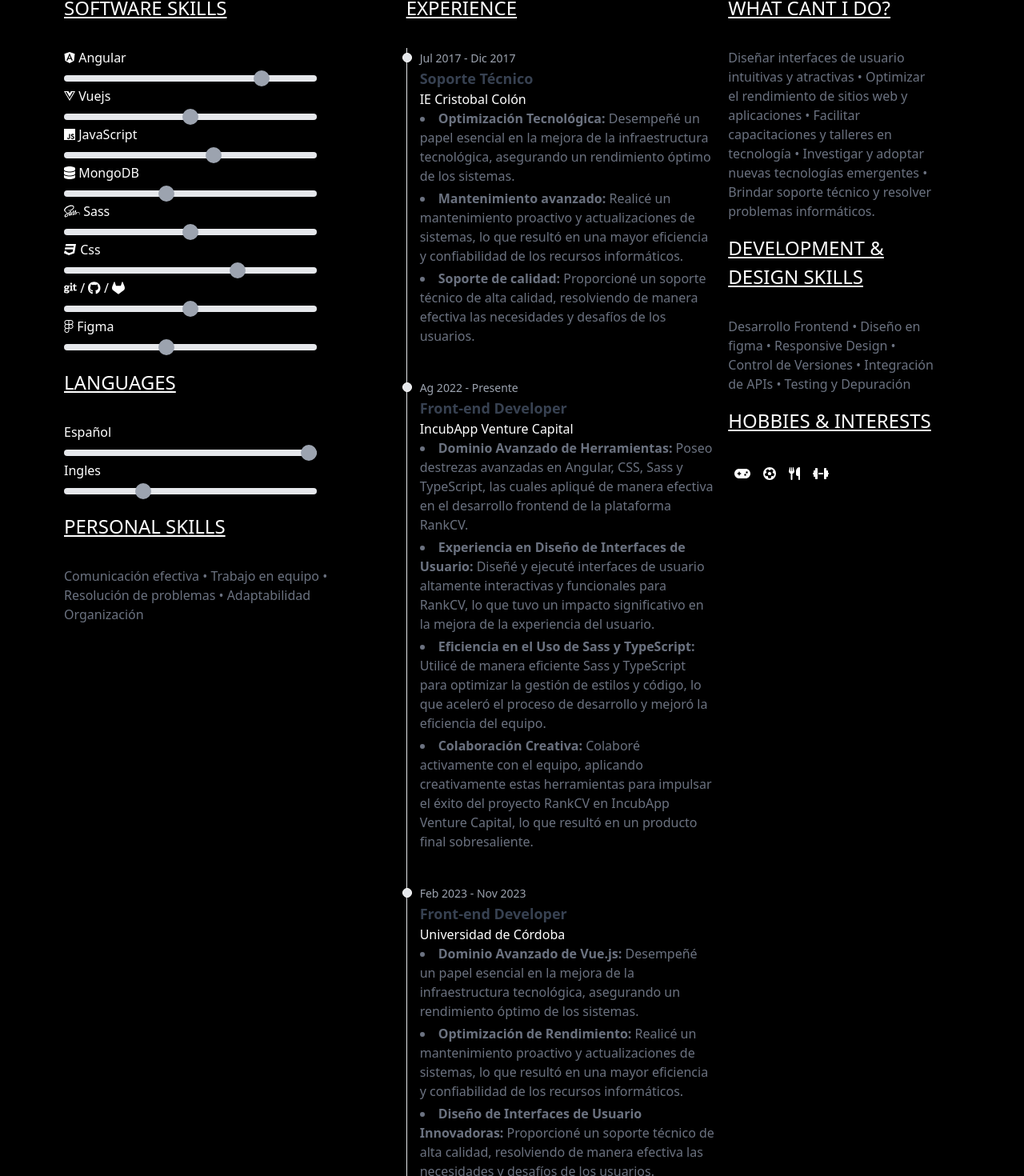
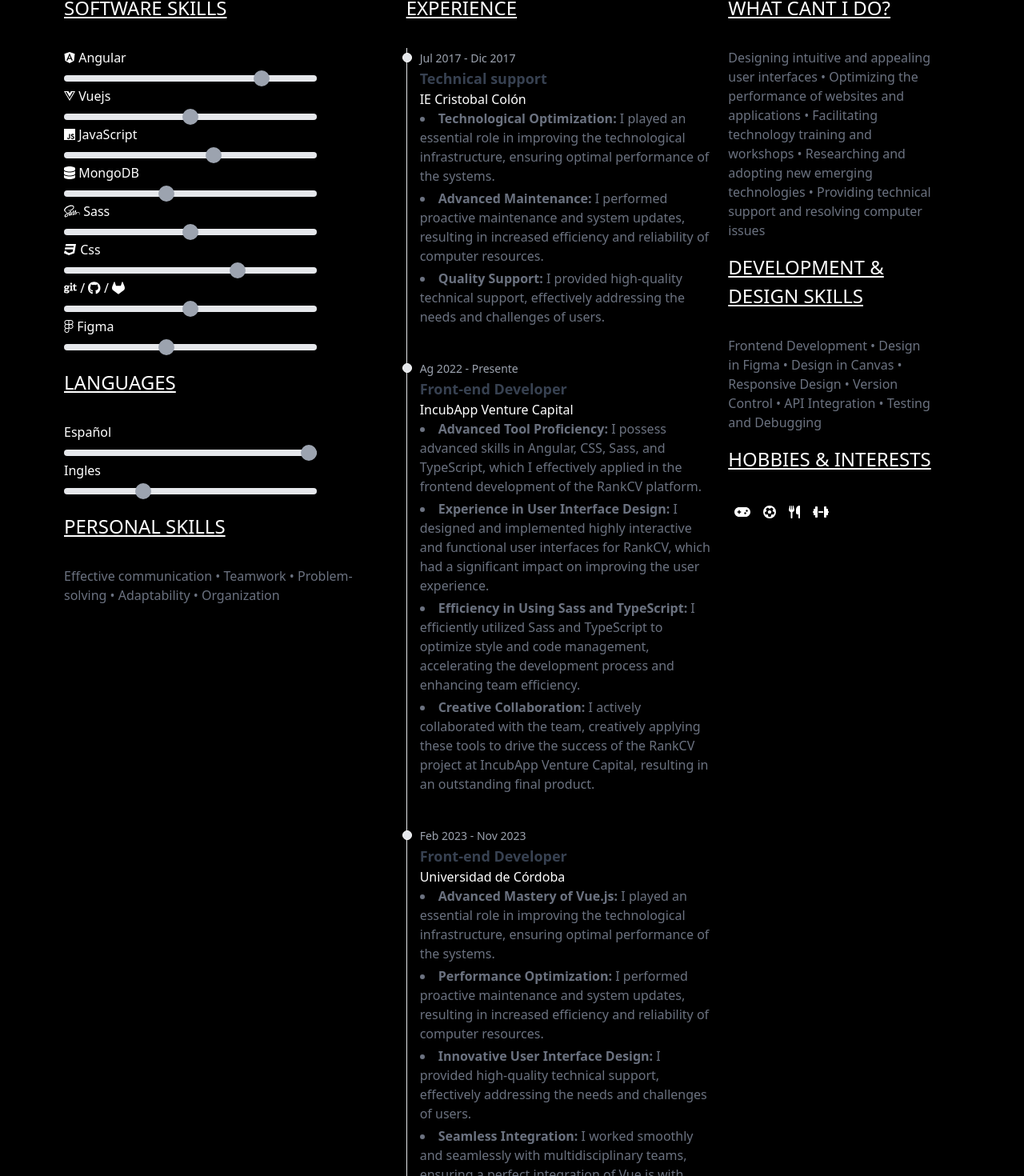
Before and after one commit to JFlorezBurgos/myPortfolio, an Angular app: page /summary in a window 1280 px wide. Shown: the part 108-1578 px from the top of the page at 80% size. Built offline with nearby package versions, Linux system fonts and the light colour scheme.

Commit message:
ajuste 5 - new project

```diff
--- a/angular.json
+++ b/angular.json
@@ -26,7 +26,12 @@
             "tsConfig": "tsconfig.app.json",
             "assets": [
               "src/favicon.ico",
-              "src/assets"
+              "src/assets",
+              {
+                "glob": "_redirects",
+                "input": "src",
+                "output": "/"
+              }
             ],
             "styles": [
               "node_modules/@fortawesome/fontawesome-free/css/all.css",
--- a/src/app/home/pages/portfolio/portfolio.component.css
+++ b/src/app/home/pages/portfolio/portfolio.component.css
@@ -90,19 +90,19 @@
 }
 
 .card.project-1:hover{
-  background-color: #ddc809;
+  background-color: #5C71AE;
 }
 
 .card.project-2:hover{
-  background-color: #1DB954;
+  background-color: #132D46;
 }
 
 .card.project-3:hover{
-  background-color: #960909;
+  background-color: #01C38E;
 }
 
 .card.project-4:hover{
-  background-color: #260c85;
+  background-color: #41AEC1;
 }
 
 .card-projects{
--- a/src/app/home/pages/portfolio/portfolio.component.ts
+++ b/src/app/home/pages/portfolio/portfolio.component.ts
@@ -19,6 +19,13 @@
       isExpanded: false
     },
     {
+      title: 'CardApp Unicordoba',
+      description: 'This project presents a digital solution for the management of student IDs at the "Universidad de Córdoba", including a mobile application and a web page. The administrative page of the application was created in Angular, highlighting my expertise as a frontend developer. By utilizing a cloud-based architecture, flexibility, scalability, and security in the process are ensured. The goal is to enhance the student experience and optimize institutional efficiency in ID management.',
+      linkGitHub:'https://github.com/JFlorezBurgos/card-app-unicordoba',
+      pageLink:'https://repositorio.unicordoba.edu.co/entities/publication/80971971-deca-486f-95d4-260ece2e57e8',
+      isExpanded: false
+    },
+    {
       title: 'Spotify Clone',
       description: "This project involved creating a simplified replica of Spotify using HTML, CSS, and JavaScript. The main idea was to design an interface similar to Spotify's to explore how the platform would look and feel. Although the project was basic, it allowed for practice and familiarity with the web technologies used.",
       linkGitHub:'https://github.com/JFlorezBurgos/clone-spotify-jg',
@@ -26,17 +33,12 @@
       isExpanded: false
     },
     {
-      title: 'Project 3',
-      description: 'Description Project 3',
+      title: 'Project 4',
+      description: '...',
       linkGitHub:'#',
       pageLink:'#',
-      isExpanded: false },
-    {
-      title: 'Project 4',
-      description: 'Description Project 3',
-      linkGitHub:'#',
-      pageLink:'#',
-      isExpanded: false },
+      isExpanded: false
+    },
 
   ];
 
--- a/src/app/home/pages/summary/summary.component.html
+++ b/src/app/home/pages/summary/summary.component.html
@@ -5,28 +5,85 @@
       <div class="summary-softwares">
         <ul>
           <li>
-            <i class="fa-brands fa-angular"></i> Angular  <input id="disabled-range" type="range" value="80" class="w-full h-2 bg-gray-200 rounded-lg appearance-none  dark:bg-gray-700" disabled>
+            <i class="fa-brands fa-angular"></i> Angular
+            <input
+              id="disabled-range"
+              type="range"
+              value="80"
+              class="w-full h-2 bg-gray-200 rounded-lg appearance-none dark:bg-gray-700"
+              disabled
+            />
           </li>
           <li>
-            <i class="fa-brands fa-vuejs"></i> Vuejs <input id="disabled-range" type="range" value="50" class="w-full h-2 bg-gray-200 rounded-lg appearance-none  dark:bg-gray-700" disabled>
+            <i class="fa-brands fa-vuejs"></i> Vuejs
+            <input
+              id="disabled-range"
+              type="range"
+              value="50"
+              class="w-full h-2 bg-gray-200 rounded-lg appearance-none dark:bg-gray-700"
+              disabled
+            />
           </li>
           <li>
-            <i class="fa-brands fa-js"></i> JavaScript <input id="disabled-range" type="range" value="60" class="w-full h-2 bg-gray-200 rounded-lg appearance-none  dark:bg-gray-700" disabled>
+            <i class="fa-brands fa-js"></i> JavaScript
+            <input
+              id="disabled-range"
+              type="range"
+              value="60"
+              class="w-full h-2 bg-gray-200 rounded-lg appearance-none dark:bg-gray-700"
+              disabled
+            />
           </li>
           <li>
-            <i class="fa-solid fa-database"></i> MongoDB<input id="disabled-range" type="range" value="40" class="w-full h-2 bg-gray-200 rounded-lg appearance-none  dark:bg-gray-700" disabled>
+            <i class="fa-solid fa-database"></i> MongoDB<input
+              id="disabled-range"
+              type="range"
+              value="40"
+              class="w-full h-2 bg-gray-200 rounded-lg appearance-none dark:bg-gray-700"
+              disabled
+            />
           </li>
           <li>
-            <i class="fa-brands fa-sass"></i> Sass <input id="disabled-range" type="range" value="50" class="w-full h-2 bg-gray-200 rounded-lg appearance-none  dark:bg-gray-700" disabled>
+            <i class="fa-brands fa-sass"></i> Sass
+            <input
+              id="disabled-range"
+              type="range"
+              value="50"
+              class="w-full h-2 bg-gray-200 rounded-lg appearance-none dark:bg-gray-700"
+              disabled
+            />
           </li>
           <li>
-            <i class="fa-brands fa-css3"></i> Css <input id="disabled-range" type="range" value="70" class="w-full h-2 bg-gray-200 rounded-lg appearance-none  dark:bg-gray-700" disabled>
+            <i class="fa-brands fa-css3"></i> Css
+            <input
+              id="disabled-range"
+              type="range"
+              value="70"
+              class="w-full h-2 bg-gray-200 rounded-lg appearance-none dark:bg-gray-700"
+              disabled
+            />
           </li>
           <li>
-            <i class="fa-brands fa-git"></i> / <i class="fa-brands fa-github"></i> / <i class="fa-brands fa-gitlab"></i><input id="disabled-range" type="range" value="50" class="w-full h-2 bg-gray-200 rounded-lg appearance-none  dark:bg-gray-700" disabled>
+            <i class="fa-brands fa-git"></i> /
+            <i class="fa-brands fa-github"></i> /
+            <i class="fa-brands fa-gitlab"></i
+            ><input
+              id="disabled-range"
+              type="range"
+              value="50"
+              class="w-full h-2 bg-gray-200 rounded-lg appearance-none dark:bg-gray-700"
+              disabled
+            />
           </li>
           <li>
-            <i class="fa-brands fa-figma"></i> Figma <input id="disabled-range" type="range" value="40" class="w-full h-2 bg-gray-200 rounded-lg appearance-none  dark:bg-gray-700" disabled>
+            <i class="fa-brands fa-figma"></i> Figma
+            <input
+              id="disabled-range"
+              type="range"
+              value="40"
+              class="w-full h-2 bg-gray-200 rounded-lg appearance-none dark:bg-gray-700"
+              disabled
+            />
           </li>
         </ul>
       </div>
@@ -35,10 +92,24 @@
         <div class="summary-softwares">
           <ul>
             <li>
-              Español <input id="disabled-range" type="range" value="100" class="w-full h-2 bg-gray-200 rounded-lg appearance-none  dark:bg-gray-700" disabled>
+              Español
+              <input
+                id="disabled-range"
+                type="range"
+                value="100"
+                class="w-full h-2 bg-gray-200 rounded-lg appearance-none dark:bg-gray-700"
+                disabled
+              />
             </li>
             <li>
-              Ingles <input id="disabled-range" type="range" value="30" class="w-full h-2 bg-gray-200 rounded-lg appearance-none  dark:bg-gray-700" disabled>
+              Ingles
+              <input
+                id="disabled-range"
+                type="range"
+                value="30"
+                class="w-full h-2 bg-gray-200 rounded-lg appearance-none dark:bg-gray-700"
+                disabled
+              />
             </li>
           </ul>
         </div>
@@ -46,7 +117,10 @@
       <div class="summary-content-personal-skills">
         <h1>PERSONAL SKILLS</h1>
         <div class="summary-education">
-          <h2 class="text-gray-500">Comunicación efectiva • Trabajo en equipo • Resolución de problemas • Adaptabilidad Organización</h2>
+          <h2 class="text-gray-500">
+            Effective communication • Teamwork • Problem-solving • Adaptability
+            • Organization
+          </h2>
         </div>
       </div>
     </div>
@@ -56,75 +130,116 @@
       <div class="experience-list">
         <ol class="relative border-s border-gray-200 dark:border-gray-700">
           <li class="mb-10 ms-4">
-              <div class="absolute w-3 h-3 bg-gray-200 rounded-full mt-1.5 -start-1.5 border border-white dark:border-gray-900 dark:bg-gray-700"></div>
-              <time class="mb-1 text-sm font-normal leading-none text-gray-400 dark:text-gray-500">Jul 2017 - Dic 2017</time>
-              <h3 class="text-lg font-semibold text-gray-700 dark:text-white">Soporte Técnico</h3>
-              <h4 class="font-medium  dark:text-gray-500">IE Cristobal Colón</h4>
-              <ul class="max-w-md space-y-1 text-gray-500 list-disc list-inside dark:text-gray-400">
+            <div
+              class="absolute w-3 h-3 bg-gray-200 rounded-full mt-1.5 -start-1.5 border border-white dark:border-gray-900 dark:bg-gray-700"
+            ></div>
+            <time
+              class="mb-1 text-sm font-normal leading-none text-gray-400 dark:text-gray-500"
+              >Jul 2017 - Dic 2017</time
+            >
+            <h3 class="text-lg font-semibold text-gray-700 dark:text-white">
+              Technical support
+            </h3>
+            <h4 class="font-medium dark:text-gray-500">IE Cristobal Colón</h4>
+            <ul
+              class="max-w-md space-y-1 text-gray-500 list-disc list-inside dark:text-gray-400"
+            >
               <li>
-                 <b>Optimización Tecnológica: </b>  Desempeñé un papel esencial en la mejora de la infraestructura
-                  tecnológica, asegurando un rendimiento óptimo de los sistemas.
+                <b>Technological Optimization:</b> I played an essential role in
+                improving the technological infrastructure, ensuring optimal
+                performance of the systems.
               </li>
               <li>
-                  <b>Mantenimiento avanzado:</b>  Realicé un mantenimiento proactivo y actualizaciones de sistemas,
-                  lo que resultó en una mayor eficiencia y confiabilidad de los recursos informáticos.
+                <b>Advanced Maintenance:</b> I performed proactive maintenance
+                and system updates, resulting in increased efficiency and
+                reliability of computer resources.
               </li>
               <li>
-                  <b>Soporte de calidad: </b>  Proporcioné un soporte técnico de alta calidad, resolviendo de manera
-                  efectiva las necesidades y desafíos de los usuarios.
+                <b>Quality Support:</b> I provided high-quality technical
+                support, effectively addressing the needs and challenges of
+                users.
               </li>
             </ul>
           </li>
           <li class="mb-10 ms-4">
-              <div class="absolute w-3 h-3 bg-gray-200 rounded-full mt-1.5 -start-1.5 border border-white dark:border-gray-900 dark:bg-gray-700"></div>
-              <time class="mb-1 text-sm font-normal leading-none text-gray-400 dark:text-gray-500">Ag 2022 - Presente</time>
-              <h3 class="text-lg font-semibold text-gray-700 dark:text-white">Front-end Developer</h3>
-              <h4 class="font-medium  dark:text-gray-500">IncubApp Venture Capital</h4>
-              <ul class="max-w-md space-y-1 text-gray-500 list-disc list-inside dark:text-gray-400">
+            <div
+              class="absolute w-3 h-3 bg-gray-200 rounded-full mt-1.5 -start-1.5 border border-white dark:border-gray-900 dark:bg-gray-700"
+            ></div>
+            <time
+              class="mb-1 text-sm font-normal leading-none text-gray-400 dark:text-gray-500"
+              >Ag 2022 - Presente</time
+            >
+            <h3 class="text-lg font-semibold text-gray-700 dark:text-white">
+              Front-end Developer
+            </h3>
+            <h4 class="font-medium dark:text-gray-500">
+              IncubApp Venture Capital
+            </h4>
+            <ul
+              class="max-w-md space-y-1 text-gray-500 list-disc list-inside dark:text-gray-400"
+            >
               <li>
-                 <b>Dominio Avanzado de Herramientas:</b>  Poseo destrezas avanzadas en Angular, CSS, Sass y
-                 TypeScript, las cuales apliqué de manera efectiva en el desarrollo frontend de la plataforma
-                 RankCV.
+                <b>Advanced Tool Proficiency:</b> I possess advanced skills in
+                Angular, CSS, Sass, and TypeScript, which I effectively applied
+                in the frontend development of the RankCV platform.
               </li>
               <li>
-                  <b>Experiencia en Diseño de Interfaces de Usuario:</b>  Diseñé y ejecuté interfaces de usuario
-                  altamente interactivas y funcionales para RankCV, lo que tuvo un impacto significativo en la
-                  mejora de la experiencia del usuario.
+                <b>Experience in User Interface Design:</b> I designed and
+                implemented highly interactive and functional user interfaces
+                for RankCV, which had a significant impact on improving the user
+                experience.
               </li>
               <li>
-                  <b>Eficiencia en el Uso de Sass y TypeScript: </b>   Utilicé de manera eficiente Sass y TypeScript
-                  para optimizar la gestión de estilos y código, lo que aceleró el proceso de desarrollo y
-                  mejoró la eficiencia del equipo.
+                <b>Efficiency in Using Sass and TypeScript:</b> I efficiently
+                utilized Sass and TypeScript to optimize style and code
+                management, accelerating the development process and enhancing
+                team efficiency.
               </li>
               <li>
-                  <b>Colaboración Creativa: </b>   Colaboré activamente con el equipo, aplicando creativamente
-                  estas herramientas para impulsar el éxito del proyecto RankCV en IncubApp Venture
-                  Capital, lo que resultó en un producto final sobresaliente.
+                <b>Creative Collaboration:</b> I actively collaborated with the
+                team, creatively applying these tools to drive the success of
+                the RankCV project at IncubApp Venture Capital, resulting in an
+                outstanding final product.
               </li>
             </ul>
           </li>
           <li class="ms-4">
-              <div class="absolute w-3 h-3 bg-gray-200 rounded-full mt-1.5 -start-1.5 border border-white dark:border-gray-900 dark:bg-gray-700"></div>
-              <time class="mb-1 text-sm font-normal leading-none text-gray-400 dark:text-gray-500">Feb 2023 - Nov 2023</time>
-              <h3 class="text-lg font-semibold text-gray-700 dark:text-white">Front-end Developer </h3>
-              <h4 class="font-medium  dark:text-gray-500">Universidad de Córdoba</h4>
-              <ul class="max-w-md space-y-1 text-gray-500 list-disc list-inside dark:text-gray-400">
+            <div
+              class="absolute w-3 h-3 bg-gray-200 rounded-full mt-1.5 -start-1.5 border border-white dark:border-gray-900 dark:bg-gray-700"
+            ></div>
+            <time
+              class="mb-1 text-sm font-normal leading-none text-gray-400 dark:text-gray-500"
+              >Feb 2023 - Nov 2023</time
+            >
+            <h3 class="text-lg font-semibold text-gray-700 dark:text-white">
+              Front-end Developer
+            </h3>
+            <h4 class="font-medium dark:text-gray-500">
+              Universidad de Córdoba
+            </h4>
+            <ul
+              class="max-w-md space-y-1 text-gray-500 list-disc list-inside dark:text-gray-400"
+            >
               <li>
-                 <b>Dominio Avanzado de Vue.js: </b>  Desempeñé un papel esencial en la mejora de la infraestructura
-                  tecnológica, asegurando un rendimiento óptimo de los sistemas.
+                <b>Advanced Mastery of Vue.js:</b> I played an essential role in
+                improving the technological infrastructure, ensuring optimal
+                performance of the systems.
               </li>
               <li>
-                  <b>Optimización de Rendimiento: </b>  Realicé un mantenimiento proactivo y actualizaciones de sistemas,
-                  lo que resultó en una mayor eficiencia y confiabilidad de los recursos informáticos.
+                <b>Performance Optimization:</b> I performed proactive
+                maintenance and system updates, resulting in increased
+                efficiency and reliability of computer resources.
               </li>
               <li>
-                  <b>Diseño de Interfaces de Usuario Innovadoras:  </b>  Proporcioné un soporte técnico de alta calidad, resolviendo de manera
-                  efectiva las necesidades y desafíos de los usuarios.
+                <b>Innovative User Interface Design:</b> I provided high-quality
+                technical support, effectively addressing the needs and
+                challenges of users.
               </li>
               <li>
-                  <b>Integración Impecable:  </b>  Trabajé de manera fluida y sin problemas con equipos
-                  multidisciplinarios, asegurando una perfecta integración de Vue.js con otras tecnologías y
-                  sistemas, lo que resultó en una eficiencia excepcional en el desarrollo.
+                <b>Seamless Integration:</b> I worked smoothly and seamlessly
+                with multidisciplinary teams, ensuring a perfect integration of
+                Vue.js with other technologies and systems, resulting in
+                exceptional efficiency in development.
               </li>
             </ul>
           </li>
@@ -141,26 +256,34 @@
     <div class="summary-content-wcid">
       <h1>WHAT CANT I DO?</h1>
       <div class="summary-wcid">
-        <h2 class="text-gray-500">Diseñar interfaces de usuario intuitivas y atractivas • Optimizar el rendimiento de sitios web y aplicaciones • Facilitar capacitaciones y talleres en tecnología • Investigar y adoptar nuevas tecnologías emergentes •  Brindar soporte técnico y resolver problemas informáticos.</h2>
+        <h2 class="text-gray-500">
+          Designing intuitive and appealing user interfaces • Optimizing the
+          performance of websites and applications • Facilitating technology
+          training and workshops • Researching and adopting new emerging
+          technologies • Providing technical support and resolving computer
+          issues
+        </h2>
       </div>
       <div class="summary-content-design-dev">
         <h1>DEVELOPMENT & DESIGN SKILLS</h1>
         <div class="summary-development">
-          <h2 class="text-gray-500">Desarrollo Frontend • Diseño en figma • Responsive Design • Control de Versiones • Integración de APIs •  Testing y Depuración</h2>
+          <h2 class="text-gray-500">
+            Frontend Development • Design in Figma • Design in Canvas • Responsive Design • Version
+            Control • API Integration • Testing and Debugging
+          </h2>
         </div>
       </div>
       <div class="summary-content-hobbies">
         <h1>HOBBIES & INTERESTS</h1>
         <div class="summary-hobbies-icon">
-          <i class=" fa-solid fa-gamepad p-2"></i>
-          <i class="fa-solid fa-futbol p-2 "></i>
-          <i class="fa-solid fa-utensils p-2 "></i>
-          <i class="fa-solid fa-dumbbell p-2 "></i>
+          <i class="fa-solid fa-gamepad p-2"></i>
+          <i class="fa-solid fa-futbol p-2"></i>
+          <i class="fa-solid fa-utensils p-2"></i>
+          <i class="fa-solid fa-dumbbell p-2"></i>
         </div>
       </div>
     </div>
   </div>
 </div>
 
-
-<router-outlet/>
+<router-outlet />
--- a/src/index.html
+++ b/src/index.html
@@ -2,7 +2,7 @@
 <html lang="en">
 <head>
   <meta charset="utf-8">
-  <title>MyPortafolio</title>
+  <title>Juan Flórez Burgos</title>
   <base href="/">
   <meta name="viewport" content="width=device-width, initial-scale=1">
   <link rel="icon" type="image/x-icon" href="favicon.ico">
```
Also changed, not shown: 1 other file (tests, documents, lock files or other folders). Lines whose indentation alone changed are shown as unchanged.
